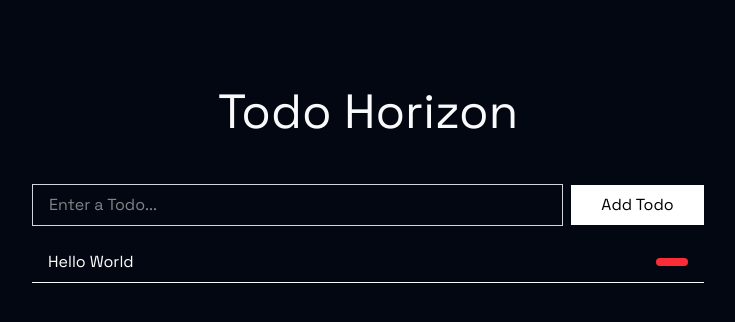
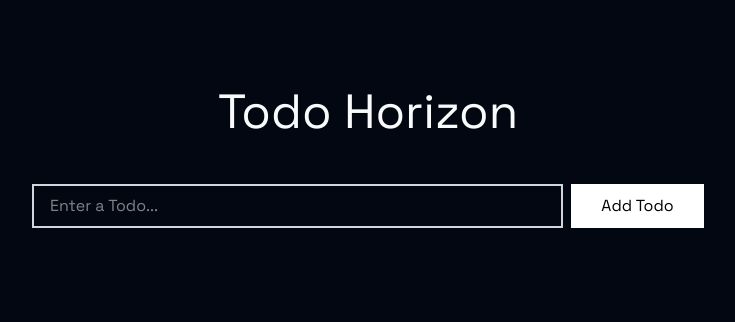
Before and after one commit to elishabhatti/redux-toolkit-todo, a React (Vite) app: page / in a window 1280 px wide. Shown: the top 322 px of the page, without its empty margins (272-1007 px from the left). Built offline with nearby package versions, Linux system fonts and the light colour scheme; a web font is replaced by a local one.

Commit message:
all new features remove all todos

```diff
--- a/src/components/AddTodo.jsx
+++ b/src/components/AddTodo.jsx
@@ -7,6 +7,10 @@ function AddTodo() {
   const dispatch = useDispatch();
 
   const addTodoHandler = (e) => {
+    if(input.trim() === "") {
+      alert("Please enter a todo");
+      return;
+    }
     e.preventDefault();
     dispatch(addTodo(input));
     setInput("");
@@ -18,13 +22,13 @@ function AddTodo() {
       className="w-full flex justify-center items-center space-x-2 mt-12"
     >
       <input
-        className="w-[80%] px-4 py-2 border border-gray-300 outline-none text-white"
+        className="w-[80%] px-4 py-2 border-2 border-gray-300 outline-none text-white"
         type="text"
         placeholder="Enter a Todo..."
         value={input}
         onChange={(e) => setInput(e.target.value)}
       />
-      <button className="w-[20%] px-4 py-2 bg-white text-black" type="submit">
+      <button className="w-[20%] px-4 py-2 border-2 border-white bg-white text-black" type="submit">
         Add Todo
       </button>
     </form>
--- a/src/components/Todo.jsx
+++ b/src/components/Todo.jsx
@@ -1,6 +1,7 @@
 import React from "react";
 import { useSelector, useDispatch } from "react-redux";
 import { removeTodo } from "../features/todo/todoSlice";
+import { X } from "lucide-react";
 
 function Todo() {
   const todos = useSelector((state) => state.todos);
@@ -12,14 +13,15 @@ function Todo() {
         {todos.map((todo) => (
           <div>
             <li
-              className="mt-4 flex justify-between items-center px-4 py-2"
+              className="mt-2 flex justify-between items-center py-2"
               key={todo.id}
             >
               <div className="text-white">{todo.text}</div>
               <button
                 onClick={() => dispatch(removeTodo(todo.id))}
-                className="text-white bg-red-500 border-0 py-1 px-4 focus:outline-none hover:bg-red-600 rounded text-md"
+                className="text-white cursor-pointer py-1 px-4"
               >
+                <X />
               </button>
             </li>
             <hr />
--- a/src/features/todo/todoSlice.js
+++ b/src/features/todo/todoSlice.js
@@ -1,7 +1,7 @@
 import { createSlice, nanoid } from "@reduxjs/toolkit";
 
 const initialState = {
-  todos: [{ id: 1, text: "Hello World" }],
+  todos: [],
 };
 
 export const todoSlice = createSlice({
@@ -18,9 +18,12 @@ export const todoSlice = createSlice({
     removeTodo: (state, action) => {
       state.todos = state.todos.filter((todo) => todo.id !== action.payload);
     },
+    removeAllTodos: (state) => {
+      state.todos = [];
+    },
   },
 });
 
-export const { addTodo, removeTodo } = todoSlice.actions;
+export const { addTodo, removeTodo, removeAllTodos } = todoSlice.actions;
 
 export default todoSlice.reducer;
```
